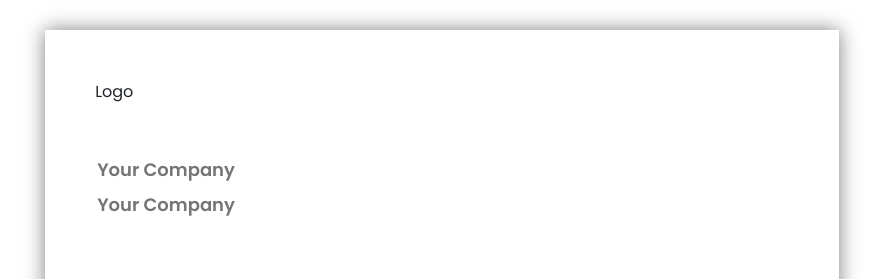
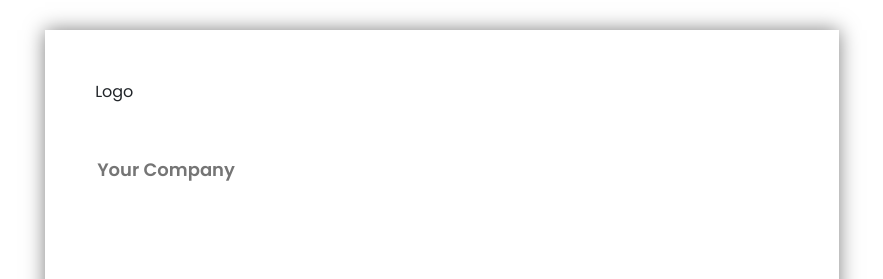
Before and after one commit to Peppu-Group/Peppu-books-frontend, a React (Vite) app: page /products/invoice in a window 1280 px wide. Shown: the top 279 px of the page, without its empty margins (198-1081 px from the left). Built offline with nearby package versions, Linux system fonts and the light colour scheme; what @react-pdf/renderer would draw is missing.

Commit message:
feild input works

```diff
--- a/src/Pages/Invoice.jsx
+++ b/src/Pages/Invoice.jsx
@@ -18,7 +18,7 @@ const Subtitle = ({ children, ...props }) => (
 
 
 
-const TextArea = () => {
+const TextArea = ({className, placeholder, value, onChange}) => {
     const [isHover, setIsHover] = useState(false);
 
     const handleMouseEnter = () => {
@@ -44,8 +44,8 @@ const TextArea = () => {
     return (
         <TextareaAutosize
             maxRows={4}
-            placeholder="Your Company"
             style={boxStyle}
+            placeholder={ placeholder || ''}
             onMouseEnter={handleMouseEnter}
             onMouseLeave={handleMouseLeave}
         />
@@ -85,6 +85,9 @@ const Invoice = () => {
                     Logo
                 </div>
                 <div className='comp-name style'>
+                    <TextArea
+                    placeholder='Your Company'
+                    />
                     <TextArea/>
                 </div>
                 <div className='comp-name style'>
```
